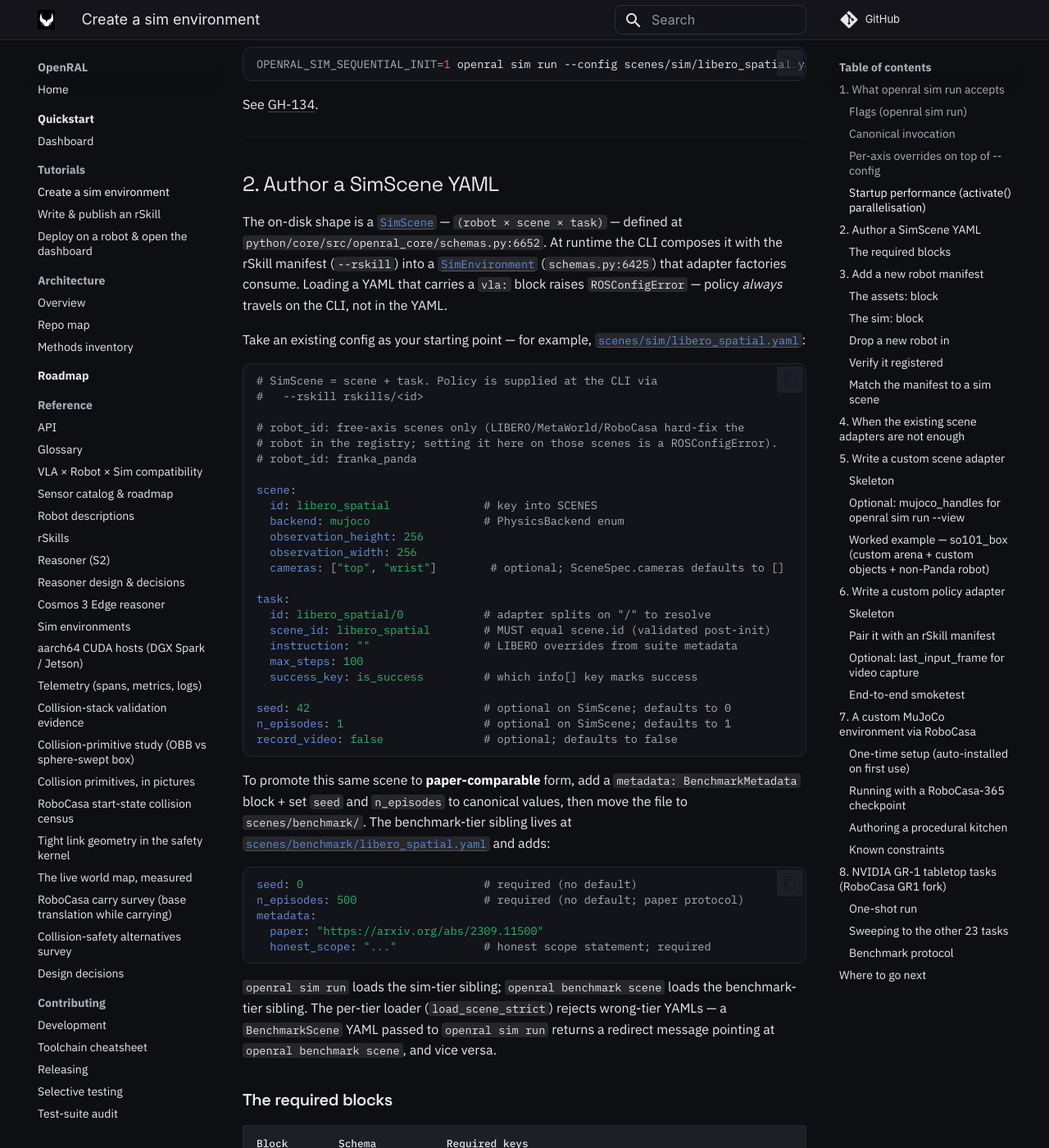
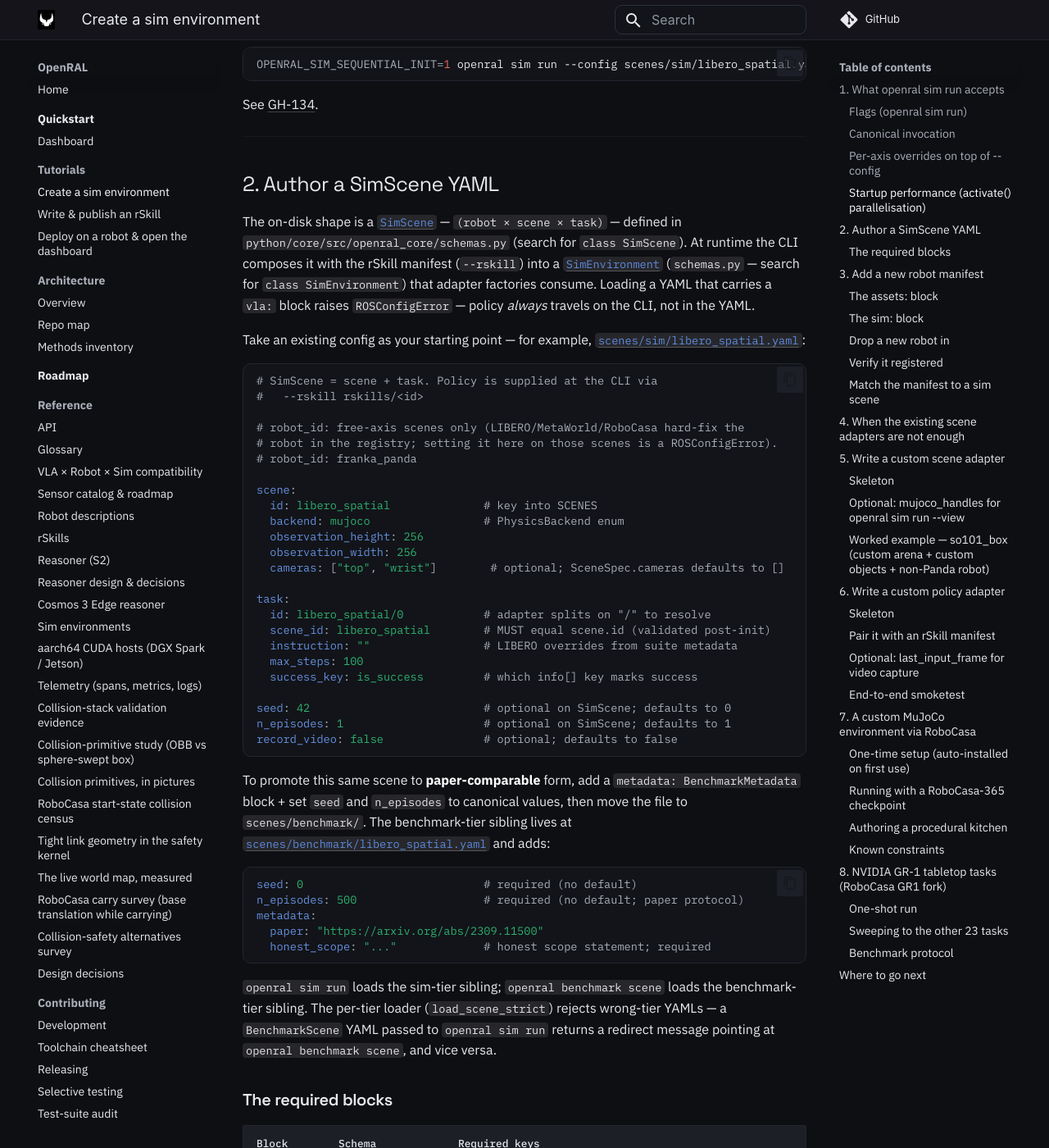
Before and after one commit to OpenRAL/openral, an MkDocs documentation site: the page built from docs/tutorials/sim/create-a-sim-environment.md, in a window 1280 px wide and 1400 px high, scrolled down 3658 px. Shown: the whole window at 82% size. Built offline with MkDocs 1.6.1 and Material for MkDocs 9.7.7, drawn with Linux system fonts in a browser that asks for light colours; comment, search, counter and statistics services are not loaded; some of the changed text lies outside the part shown.

Commit message:
docs(sim): replace rotted schema line numbers with grep-able names
Four references pinned line numbers in a ~10k-line schemas.py and every
one had drifted: SimScene 6652 -> 9630, SimEnvironment 6425 -> 9219,
SceneSpec 6109 -> 8731, TaskSpec 6327 -> 9121. A reader following any of
them landed in an unrelated model.

Re-pinning them would only restart the clock, so they now use the
"search for `class <Name>`" form this same page already uses for
RSkillManifest. The robots.py line range is likewise replaced by the
three function names the discovery loop actually walks.

Signed-off-by: Adrian <adrianllopart@gmail.com>
Co-Authored-By: Claude Opus 5 <noreply@anthropic.com>
Claude-Session: https://claude.ai/code/session_01JEvL6sJTtrPB1RHFxkRfPN

```diff
--- a/docs/tutorials/sim/create-a-sim-environment.md
+++ b/docs/tutorials/sim/create-a-sim-environment.md
@@ -183,10 +183,11 @@ See [GH-134](https://github.com/OpenRAL/openral/issues/134).
 ## 2. Author a SimScene YAML
 
 The on-disk shape is a [`SimScene`](https://github.com/OpenRAL/openral/blob/master/python/core/src/openral_core/schemas.py)
-— `(robot × scene × task)` — defined at `python/core/src/openral_core/schemas.py:6652`.
+— `(robot × scene × task)` — defined in `python/core/src/openral_core/schemas.py`
+(search for `class SimScene`).
 At runtime the CLI composes it with the rSkill manifest (`--rskill`) into a
 [`SimEnvironment`](https://github.com/OpenRAL/openral/blob/master/python/core/src/openral_core/schemas.py)
-(`schemas.py:6425`) that adapter factories consume. Loading a YAML that
+(`schemas.py` — search for `class SimEnvironment`) that adapter factories consume. Loading a YAML that
 carries a `vla:` block raises `ROSConfigError` — policy *always* travels
 on the CLI, not in the YAML.
 
@@ -245,8 +246,8 @@ vice versa.
 
 | Block | Schema | Required keys |
 |---|---|---|
-| `scene` | [`SceneSpec`](https://github.com/OpenRAL/openral/blob/master/python/core/src/openral_core/schemas.py) (`schemas.py:6109`) | `id`; `backend` defaults to `mujoco` |
-| `task` | [`TaskSpec`](https://github.com/OpenRAL/openral/blob/master/python/core/src/openral_core/schemas.py) (`schemas.py:6327`) | `id`, `scene_id` (must equal `scene.id`) |
+| `scene` | [`SceneSpec`](https://github.com/OpenRAL/openral/blob/master/python/core/src/openral_core/schemas.py) (search for `class SceneSpec`) | `id`; `backend` defaults to `mujoco` |
+| `task` | [`TaskSpec`](https://github.com/OpenRAL/openral/blob/master/python/core/src/openral_core/schemas.py) (search for `class TaskSpec`) | `id`, `scene_id` (must equal `scene.id`) |
 | `robot_id` | string, key into `ROBOTS` | Only on **free-axis** scenes — and only if you want to bake the robot into the YAML rather than passing `--robot`. Forbidden on `fixed_robot` scenes (LIBERO/MetaWorld/RoboCasa). |
 
 Policy is **not** a YAML block; it is supplied at the CLI as
```
Also changed, not shown: other parts of docs/tutorials/sim/create-a-sim-environment.md (+2 -1 lines).
